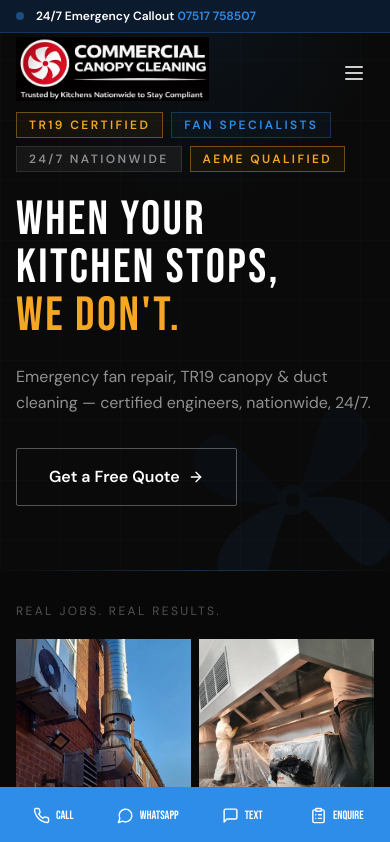
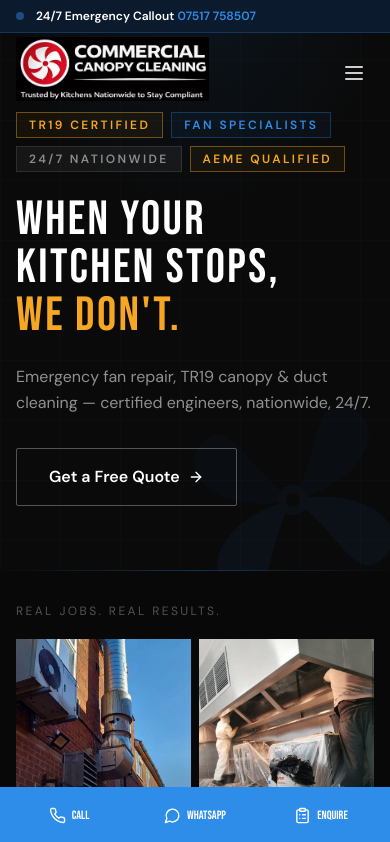
Before and after one commit to zaid5678/commercialcanopycleaning, a React (Vite) app: page / in a window 390 px wide. Shown: the top 842 px of the page. Built offline with nearby package versions, Linux system fonts and the light colour scheme.

Commit message:
Mobile bar: remove Text option

```diff
--- a/src/components/MobileCallBar.jsx
+++ b/src/components/MobileCallBar.jsx
@@ -1,4 +1,4 @@
-import { MessageCircle, Phone, MessageSquare, ClipboardList } from 'lucide-react'
+import { MessageCircle, Phone, ClipboardList } from 'lucide-react'
 import { Link } from 'react-router-dom'
 
 export default function MobileCallBar() {
@@ -20,14 +20,7 @@ export default function MobileCallBar() {
         <MessageCircle size={17} />
         <span className="text-xs">WhatsApp</span>
       </a>
-      <a
-        href="sms:07517758507"
-        className="flex items-center justify-center gap-1.5 flex-1 hover:bg-brand-blue-deep px-2 py-2 rounded transition-colors duration-200"
-      >
-        <MessageSquare size={17} />
-        <span className="text-xs">Text</span>
-      </a>
-      <Link
+<Link
         to="/contact"
         className="flex items-center justify-center gap-1.5 flex-1 hover:bg-brand-blue-deep px-2 py-2 rounded transition-colors duration-200"
       >
```
